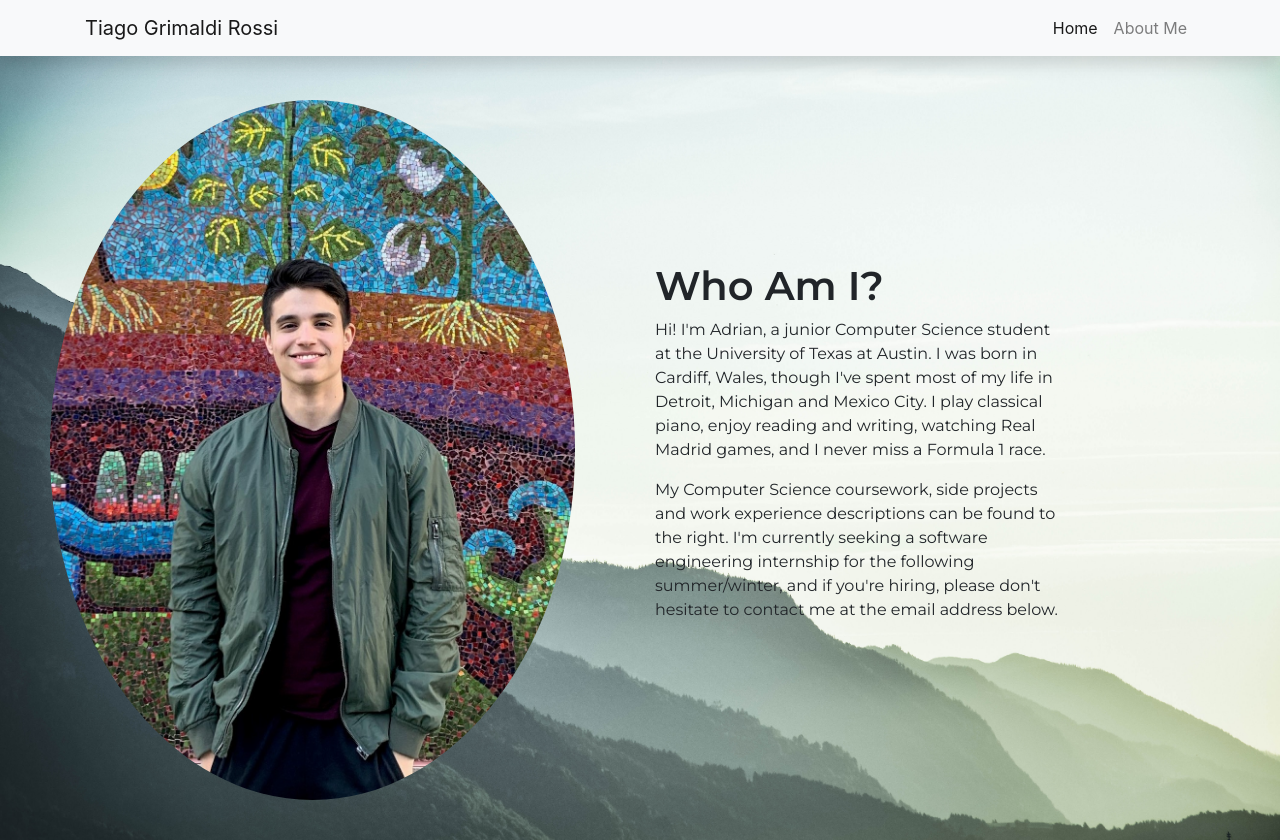
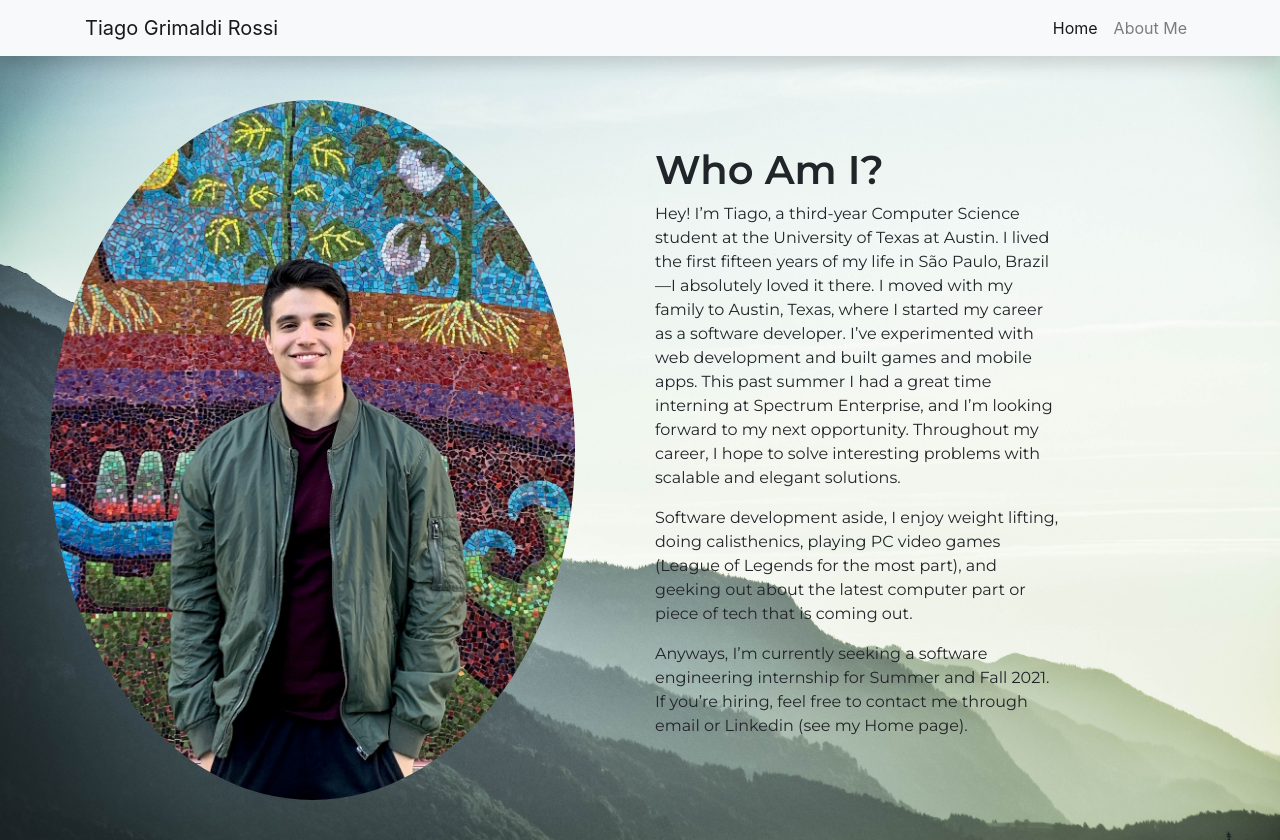
Before and after one commit to tiagorossig/personal-website, a React (Create React App) app: page /about-me in a window 1280 px wide. Built offline with nearby package versions, Linux system fonts and the light colour scheme.

Commit message:
updated who am I text

```diff
--- a/src/components/AboutMe.jsx
+++ b/src/components/AboutMe.jsx
@@ -1,8 +1,6 @@
 import React from "react";
 import "../App.css";
 import tiago from "../assets/tiago.jpg";
-
-// col-xl-8 col-lg-8 col-md-8 col-sm-12 col-12 text-center
 
 function AboutMe(props) {
   return (
@@ -16,20 +14,26 @@ function AboutMe(props) {
           <div className="aboutText">
             <h1 className="heading"> Who Am I? </h1>
             <p>
-              {" "}
-              Hi! I'm Adrian, a junior Computer Science student at the
-              University of Texas at Austin. I was born in Cardiff, Wales,
-              though I've spent most of my life in Detroit, Michigan and Mexico
-              City. I play classical piano, enjoy reading and writing, watching
-              Real Madrid games, and I never miss a Formula 1 race.{" "}
+              Hey! I’m Tiago, a third-year Computer Science student at the
+              University of Texas at Austin. I lived the first fifteen years of
+              my life in São Paulo, Brazil—I absolutely loved it there. I moved
+              with my family to Austin, Texas, where I started my career as a
+              software developer. I’ve experimented with web development and
+              built games and mobile apps. This past summer I had a great time
+              interning at Spectrum Enterprise, and I’m looking forward to my
+              next opportunity. Throughout my career, I hope to solve
+              interesting problems with scalable and elegant solutions.
             </p>
             <p>
-              {" "}
-              My Computer Science coursework, side projects and work experience
-              descriptions can be found to the right. I'm currently seeking a
-              software engineering internship for the following summer/winter,
-              and if you're hiring, please don't hesitate to contact me at the
-              email address below.{" "}
+              Software development aside, I enjoy weight lifting, doing
+              calisthenics, playing PC video games (League of Legends for the
+              most part), and geeking out about the latest computer part or
+              piece of tech that is coming out.
+            </p>
+            <p>
+              Anyways, I’m currently seeking a software engineering internship
+              for Summer and Fall 2021. If you’re hiring, feel free to contact
+              me through email or Linkedin (see my Home page).
             </p>
           </div>
         </div>
```
